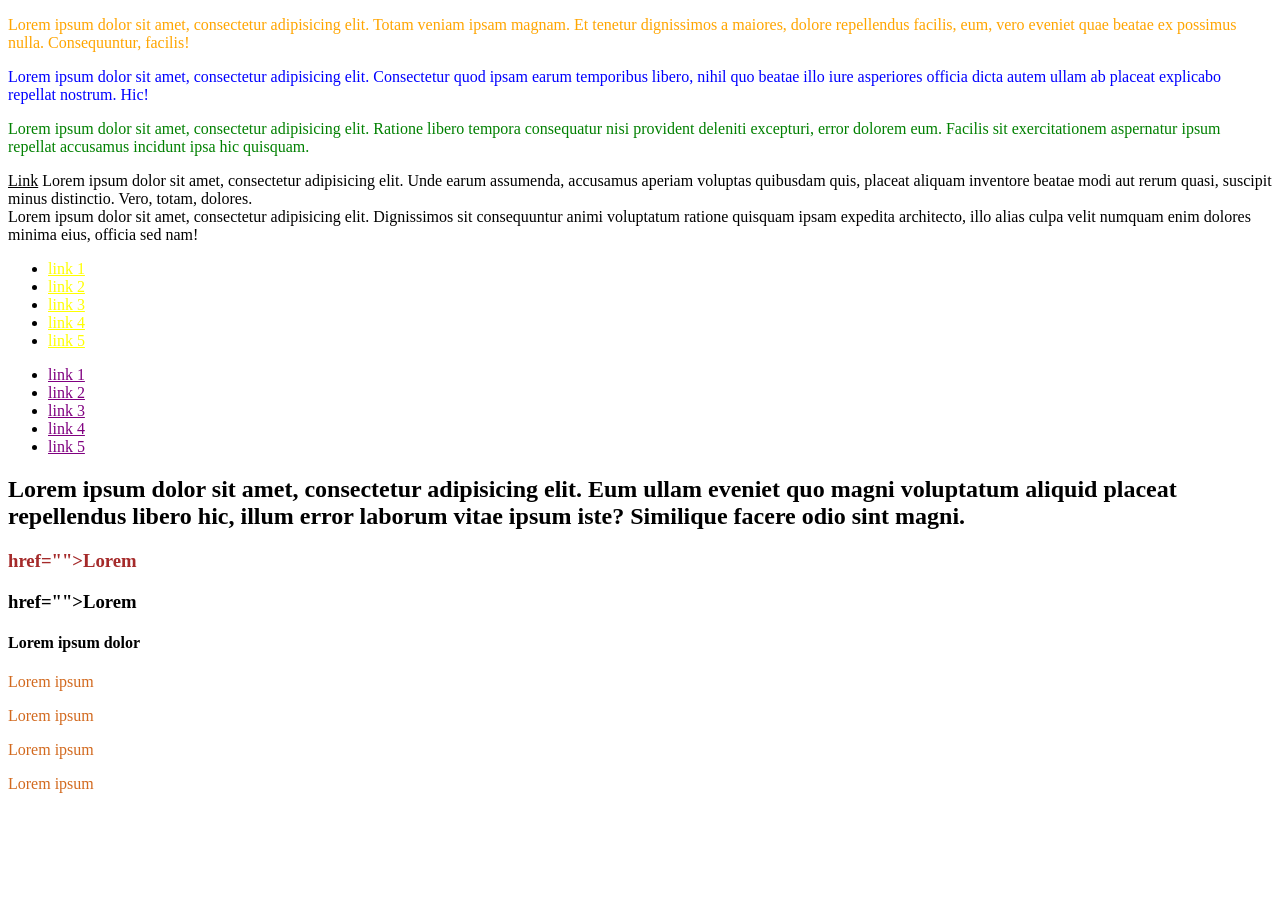
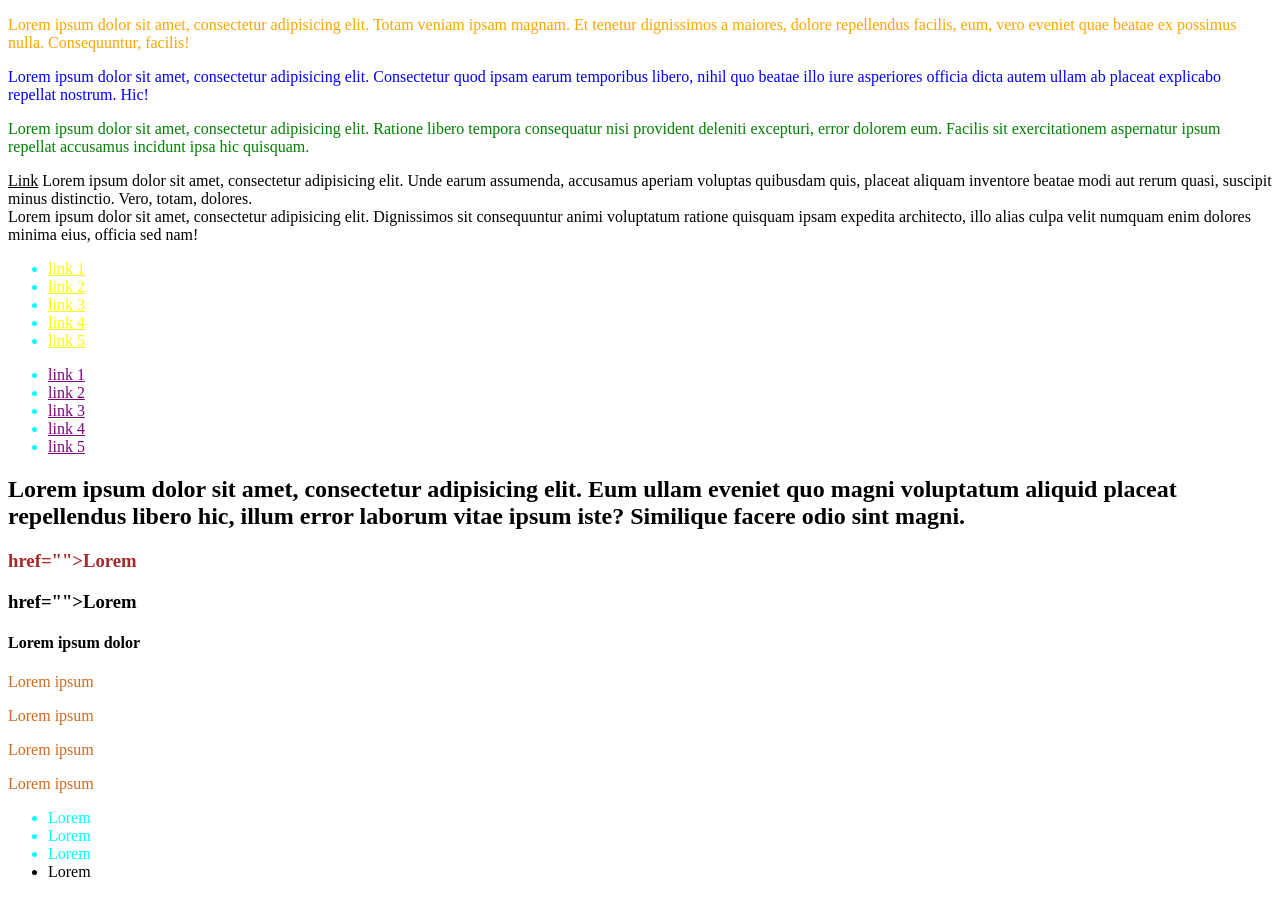
Before and after one commit to JacekWit/nowy-projekt, a plain HTML site: page index.html in a window 1280 px wide. Before the commit the page ends 809 px from the top, so only its background shows below. Drawn offline with Linux system fonts and the light colour scheme.

Commit message:
Selektor wykluczający

```diff
--- a/css/style.css
+++ b/css/style.css
@@ -48,7 +48,15 @@ h2+h3 {
     color: brown;
 }
 
+
 /*Selektor rodzeństwa*/
-h4 ~ p{color: chocolate;
 
+h4~p {
+    color: chocolate;
 }
+
+
+/*Selektor wykluczający*/
+ul> li:not(.last) {
+    color: cyan;
+}
--- a/index.html
+++ b/index.html
@@ -65,7 +65,14 @@
     </header>
 
 
+<!-- Selektor wykluczający -->
 
+<ul>
+    <li class="list-item">Lorem</li>
+    <li class="list-item">Lorem</li>
+    <li class="list-item">Lorem</li>
+    <li class="list-item last">Lorem</li>
+</ul>
 </body>
 
 </html>
```
Lines whose indentation alone changed are shown as unchanged.
